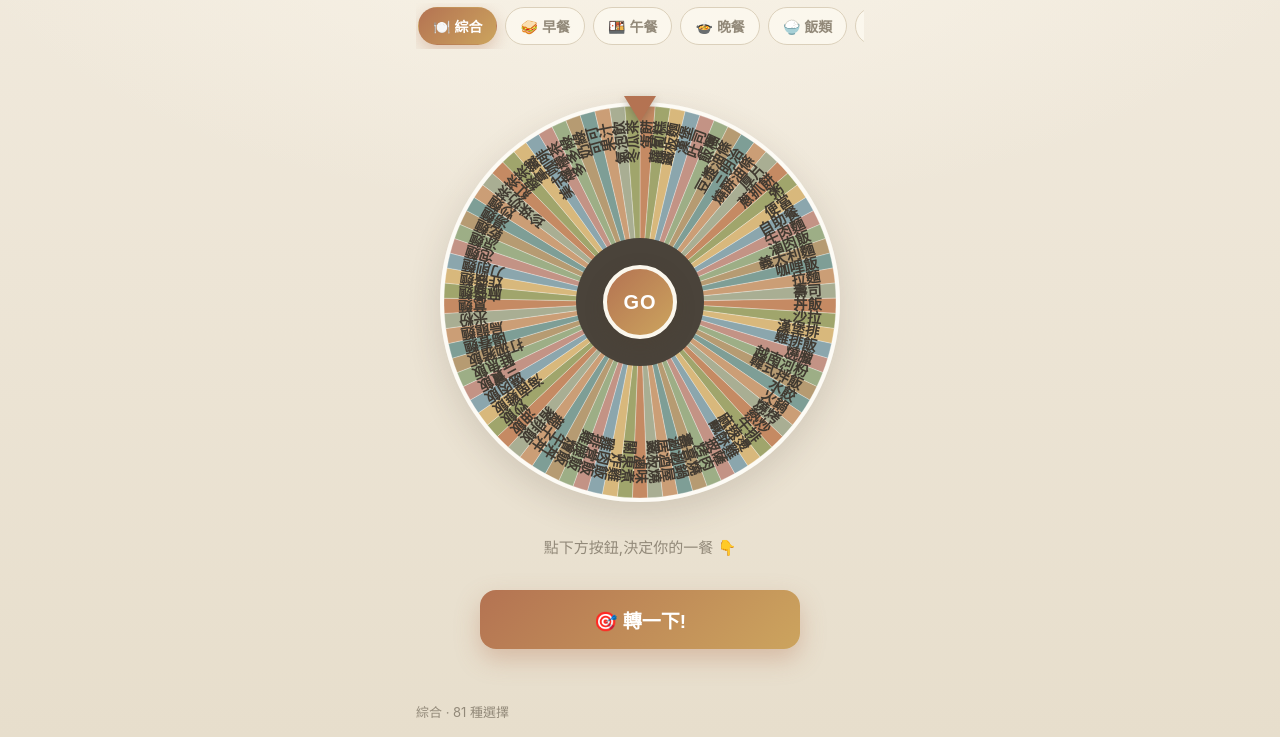
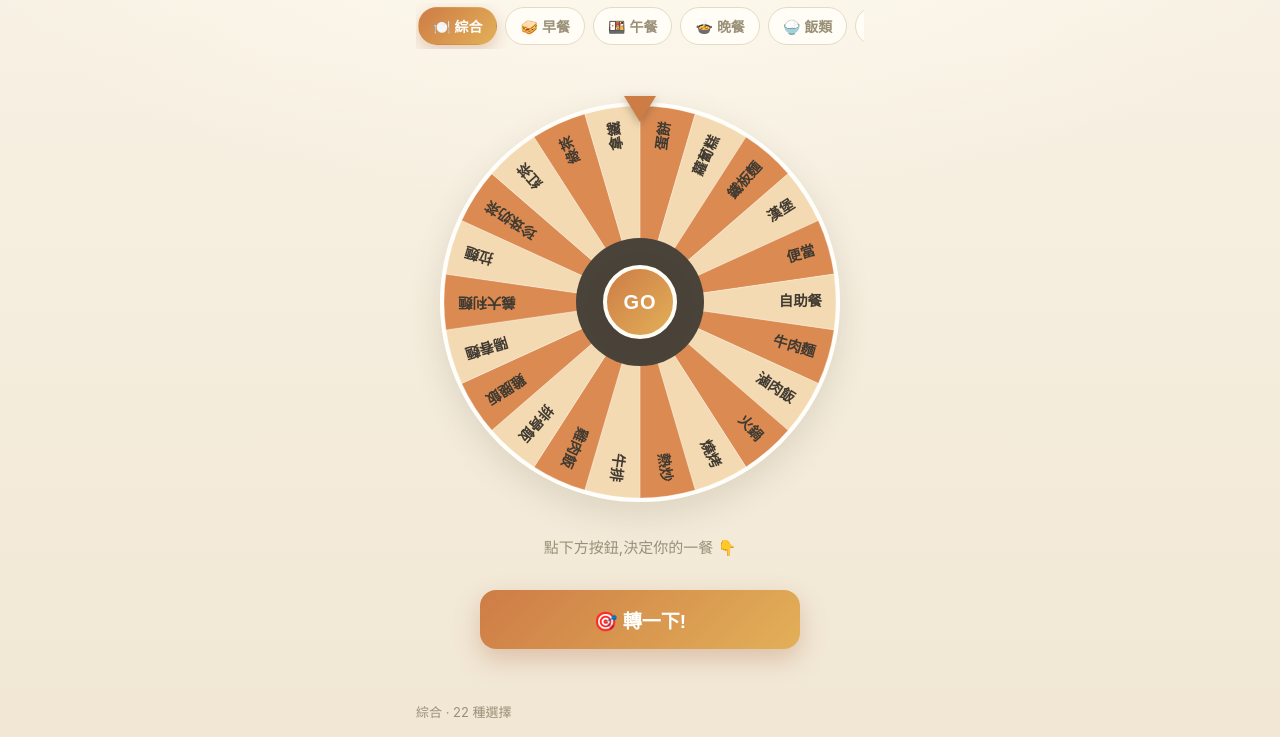
Before and after one commit to Puff1023/EatWhat, a plain HTML site: page index.html in a window 1280 px wide. Shown: the part 63-800 px from the top of the page. Drawn offline with Linux system fonts and the light colour scheme.

Commit message:
配色提亮 + 輪盤改單色調雙階 + 綜合輪盤各主題取前4樣(減少格數)
Co-Authored-By: Claude Opus 4.8 <noreply@anthropic.com>

```diff
--- a/app.js
+++ b/app.js
@@ -8,19 +8,14 @@
   const CUR_KEY = 'eatwhat.current.v1';
   const TAU = Math.PI * 2;
 
-  // 輪盤配色(無印風大地色系,低彩度、依序循環)
+  // 輪盤配色:同一個暖色調的深淺兩階,交錯排列(乾淨、不雜亂)
   const PALETTE = [
-    '#C58A63', // 陶土
-    '#A0A56C', // 橄欖
-    '#D8B87C', // 麥色
-    '#8BA6AD', // 霧藍
-    '#C39385', // 藕色
-    '#9DAE86', // 苔綠
-    '#B69B72', // 卡其
-    '#7E9E96', // 霧綠松
-    '#CB9E76', // 焦糖奶
-    '#A9AE93', // 灰綠
+    '#DB8B52', // 陶土(深)
+    '#F3DAB2', // 奶茶(淺)
   ];
+
+  // 綜合輪盤:每個主題最多取幾樣(避免格子太多太密)。想更多/更少就改這個數字。
+  const MIX_PER_THEME = 4;
 
   /* ---------- 資料層 ---------- */
   // localStorage 存的覆寫資料:
@@ -66,11 +61,11 @@
     return list;
   }
 
-  // 綜合主題 = 所有主題食物混合去重
+  // 綜合主題 = 各主題各取前幾樣,混合去重(格數不會太多)
   function buildMix(themes) {
     const seen = new Set();
     const items = [];
-    themes.forEach((t) => t.items.forEach((it) => {
+    themes.forEach((t) => t.items.slice(0, MIX_PER_THEME).forEach((it) => {
       const k = it.trim();
       if (k && !seen.has(k)) { seen.add(k); items.push(k); }
     }));
--- a/index.html
+++ b/index.html
@@ -8,7 +8,7 @@
 
   <!-- PWA -->
   <link rel="manifest" href="./manifest.webmanifest" />
-  <meta name="theme-color" content="#B47352" />
+  <meta name="theme-color" content="#CE7C46" />
 
   <!-- iOS 加到主畫面 -->
   <meta name="apple-mobile-web-app-capable" content="yes" />
--- a/styles.css
+++ b/styles.css
@@ -1,18 +1,18 @@
 :root {
-  /* 無印風:溫潤紙感米色 + 柔和大地色 */
-  --bg: #F1EADD;
-  --bg2: #E7DECC;
-  --card: #FBF7ED;
-  --card2: #F0E8D7;
-  --line: #DBD0BB;
-  --text: #47403A;
-  --muted: #928979;
-  --brand: #B47352;
-  --brand2: #CCA45E;
-  --accent: #7E8A6A;
-  --danger: #B15C48;
+  /* 無印風提亮版:乾淨暖米白 + 溫暖陶土 */
+  --bg: #F8F2E5;
+  --bg2: #F1E7D4;
+  --card: #FFFDF6;
+  --card2: #F6EEDE;
+  --line: #E4DAC6;
+  --text: #453E34;
+  --muted: #9A9078;
+  --brand: #CE7C46;
+  --brand2: #E2B058;
+  --accent: #849066;
+  --danger: #C45E42;
   --ok: #7E9A5E;
-  --shadow: 0 12px 34px rgba(74, 62, 48, .16);
+  --shadow: 0 12px 32px rgba(96, 78, 56, .15);
   --safe-top: env(safe-area-inset-top, 0px);
   --safe-bottom: env(safe-area-inset-bottom, 0px);
 }
@@ -22,7 +22,7 @@
 html, body {
   height: 100%;
   background:
-    radial-gradient(1200px 600px at 50% -10%, #FAF5EA 0%, transparent 60%),
+    radial-gradient(1200px 600px at 50% -10%, #FFFBF0 0%, transparent 60%),
     linear-gradient(180deg, var(--bg) 0%, var(--bg2) 100%);
   color: var(--text);
   font-family: -apple-system, BlinkMacSystemFont, "Segoe UI", "PingFang TC",
```
Also changed, not shown: icons/icon-180.png, icons/icon-192.png, icons/icon-512-maskable.png, icons/icon-512.png, manifest.webmanifest.
